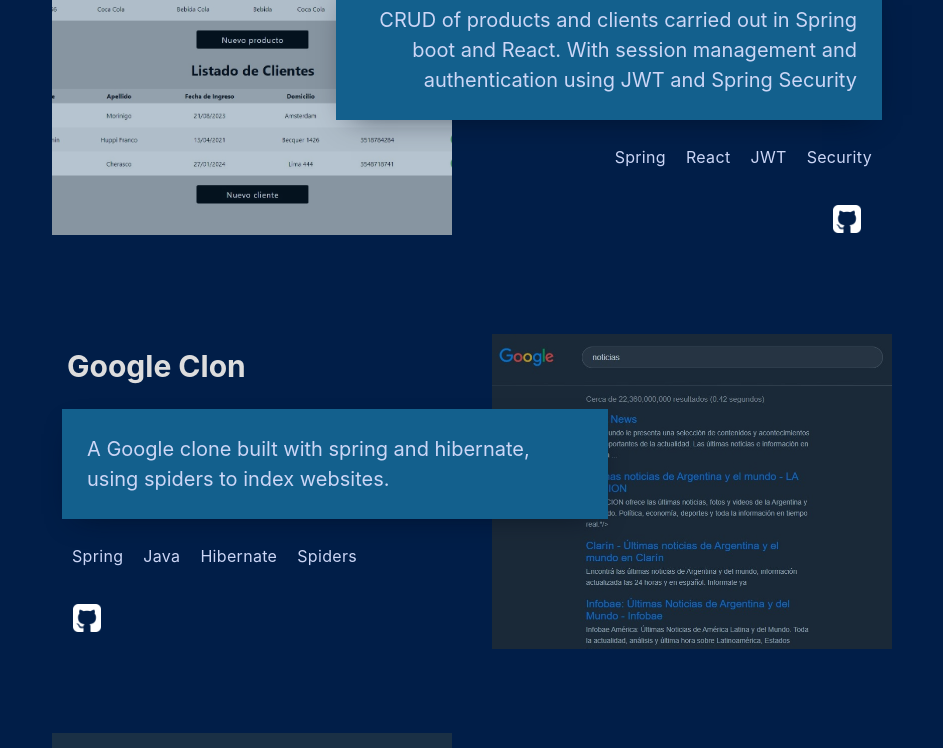
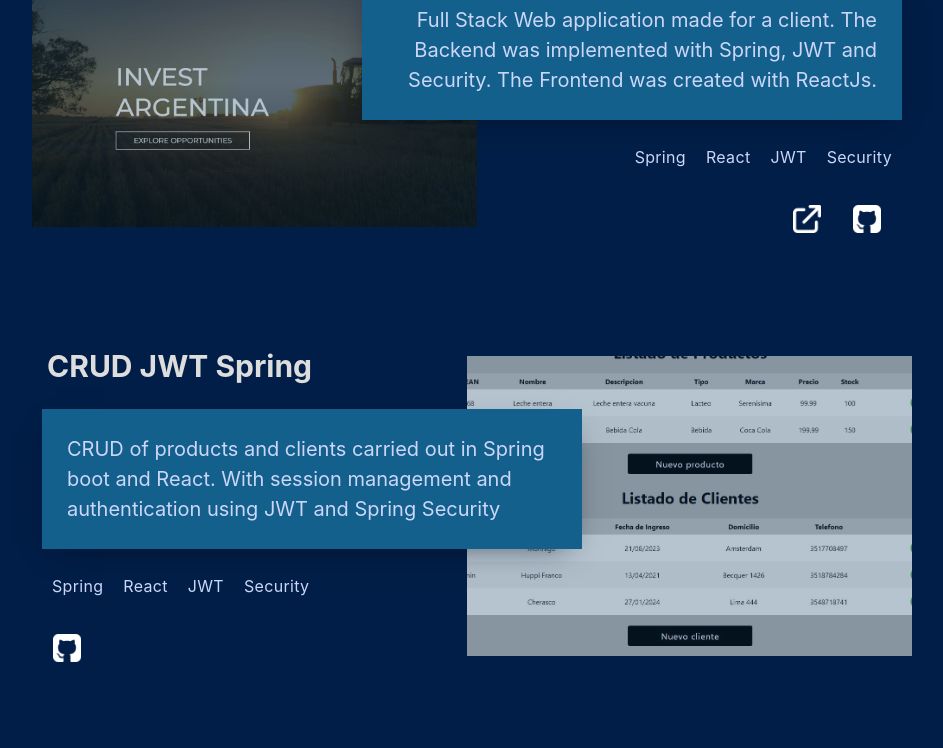
Before and after one commit to tomimorinigo/portfolio, a React (Vite) app: page / in a window 1280 px wide. Shown: the part 2539-3287 px from the top of the page, without its empty margins (168-1111 px from the left). Built offline with nearby package versions, Linux system fonts and the light colour scheme.

Commit message:
Update CSS styles and add new projects

```diff
--- a/src/assets/styles/Project.css
+++ b/src/assets/styles/Project.css
@@ -127,6 +127,8 @@
 
 .img-wrapper-project {
   position: relative;
+  width: 450px;
+  height: 300px;
 }
 
 .img-wrapper-project:hover .filter-projects {
@@ -134,10 +136,13 @@
 }
 
 .img-wrapper-project img {
-  display: block;
-  width: 400px;
+
   transition: all 0.3s ease-in-out;
   border-radius: 0px;
+  width: 100%;
+  height: 100%;
+  object-fit: cover;
+  object-position: left;
 }
 
 .filter-projects {
--- a/src/components/ProjectsSection.jsx
+++ b/src/components/ProjectsSection.jsx
@@ -12,12 +12,21 @@
       <div className="projects-content" >
 
         <Project
+          title={"Invest Argentina"}
+          description={"Full Stack Web application made for a client. The Backend was implemented with Spring, JWT and Security. The Frontend was created with ReactJs."}
+          image={"/projects/invest-ar.jpg"}
+          technologies={["Spring", "React", "JWT", "Security"]}
+          link={"https://invest-ar.vercel.app/"}
+          githubLink={"https://github.com/tomimorinigo/invest-ar"}
+          direction={"left"}
+        />
+        <Project
           title={"CRUD JWT Spring"}
           description={"CRUD of products and clients carried out in Spring boot and React. With session management and authentication using JWT and Spring Security"}
           image={"/projects/crud-jwt-spring.jpg"}
           technologies={["Spring", "React", "JWT", "Security"]}
           githubLink={"https://github.com/tomimorinigo/google-clon"}
-          direction={"left"}
+          direction={"right"}
         />
         <Project
           title={"Google Clon"}
@@ -25,7 +34,7 @@
           image={"/projects/google-clon.jpg"}
           technologies={["Spring", "Java", "Hibernate", "Spiders"]}
           githubLink={"https://github.com/tomimorinigo/google-clon"}
-          direction={"right"}
+          direction={"left"}
         />
         <Project
           title={"Movie search"}
@@ -34,7 +43,7 @@
           technologies={["React", "CSS", "JSX", "HTML"]}
           link={"https://movies-searcher-tomas.netlify.app/"}
           githubLink={"https://github.com/tomimorinigo/mini-projects-react/tree/main/projects/05-movie-search"}
-          direction={"left"}
+          direction={"right"}
         />
         <Project
           title={"NBU calculator"}
@@ -42,7 +51,7 @@
           image={"/projects/nbu-calculator.jpg"}
           technologies={["Electron", "JS", "NodeJs", "CSS"]}
           githubLink={"https://github.com/tomimorinigo/nbu-calculator"}
-          direction={"right"}
+          direction={"left"}
         />
       </div>
     </section>
```
Also changed, not shown: public/projects/invest-ar.jpg (added).
